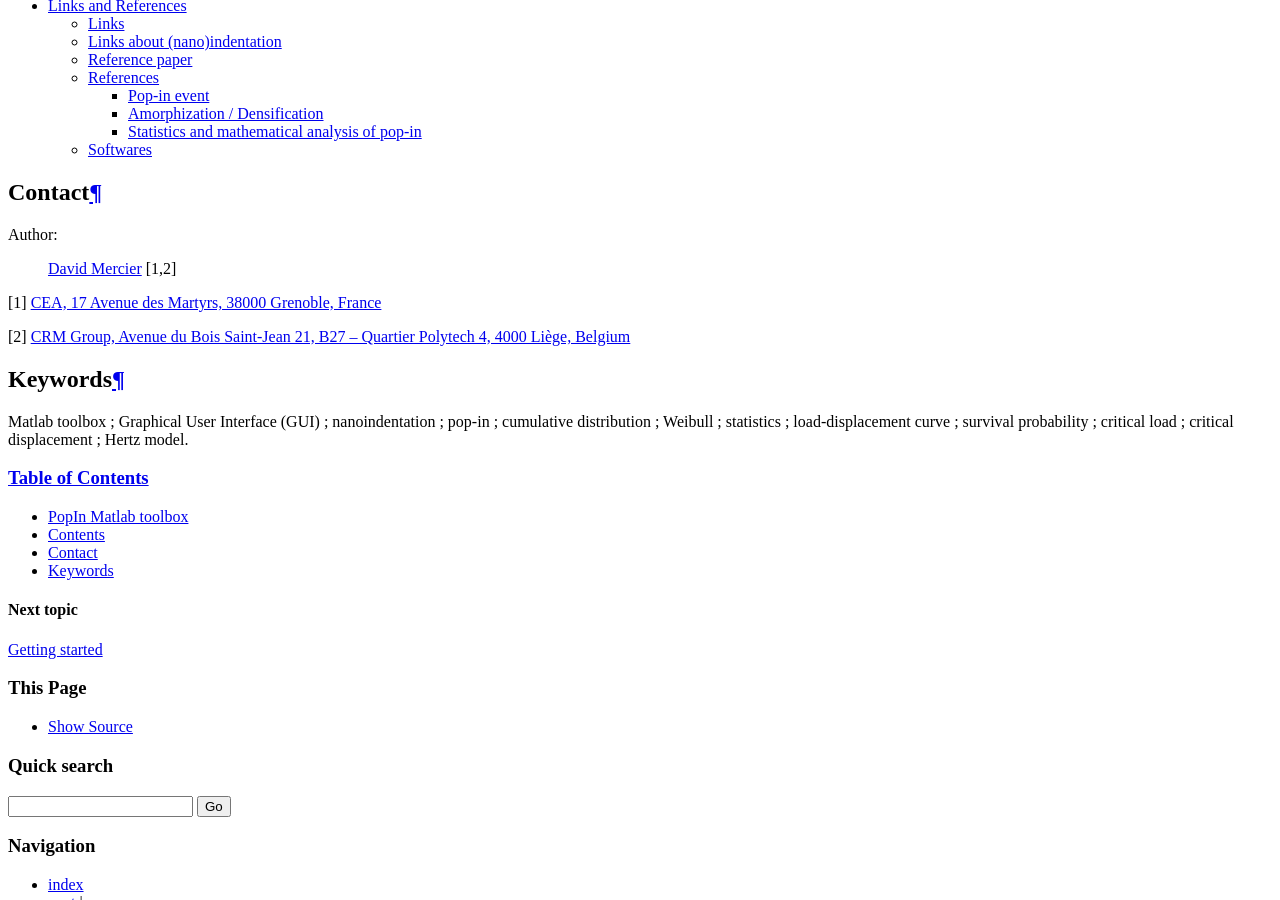
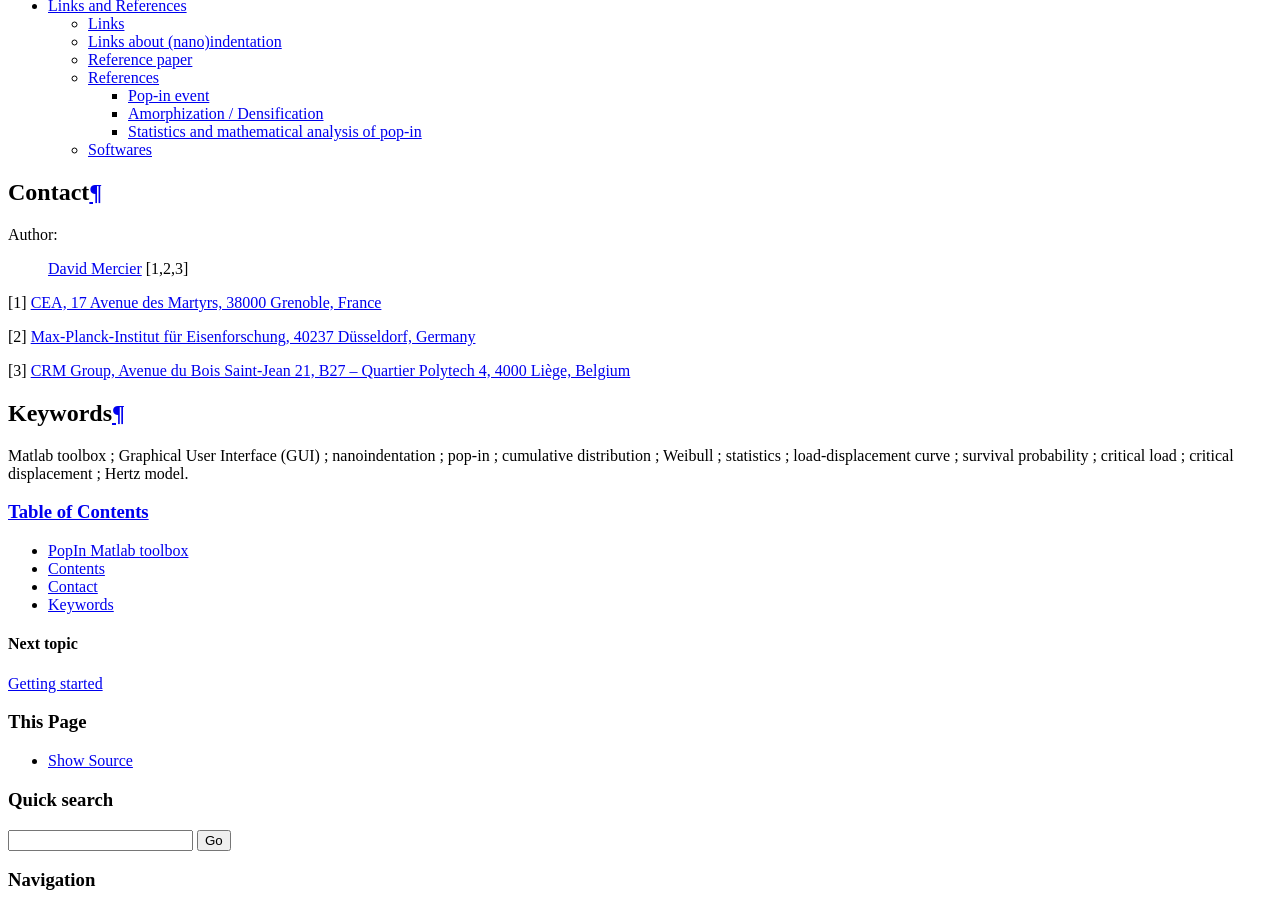
Before and after one commit to DavidMercier/PopIn, a Sphinx documentation site: the page built from doc/index.rst, in a window 1280 px wide and 900 px high, scrolled down 1151 px. Built offline with Sphinx 7.4.7, drawn with Linux system fonts in a browser that asks for light colours; comment, search, counter and statistics services are not loaded.

Commit message:
Update index.rst

```diff
--- a/doc/index.rst
+++ b/doc/index.rst
@@ -37,11 +37,13 @@
 
 Contact
 =======
-:Author: `David Mercier <david9684@gmail.com>`_ [1,2]
+:Author: `David Mercier <david9684@gmail.com>`_ [1,2,3]
 
 [1] `CEA, 17 Avenue des Martyrs, 38000 Grenoble, France <http://www.cea.fr/Pages/le-cea/les-centres-cea/grenoble.aspx>`_
 
-[2] `CRM Group, Avenue du Bois Saint-Jean 21, B27 – Quartier Polytech 4, 4000 Liège, Belgium <http://www.crmgroup.be/>`_
+[2] `Max-Planck-Institut für Eisenforschung, 40237 Düsseldorf, Germany <http://www.mpie.de/>`_
+
+[3] `CRM Group, Avenue du Bois Saint-Jean 21, B27 – Quartier Polytech 4, 4000 Liège, Belgium <http://www.crmgroup.be/>`_
 
 Keywords
 ========
```
